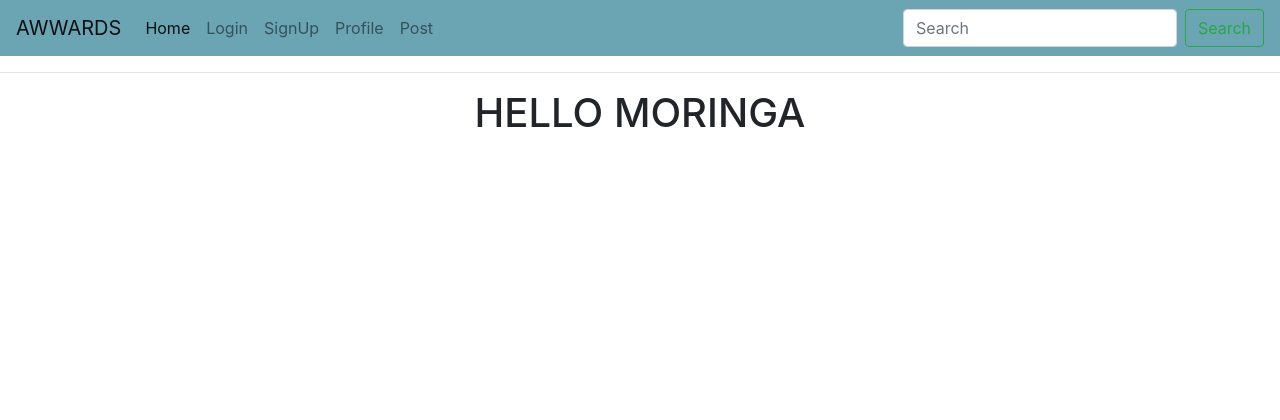
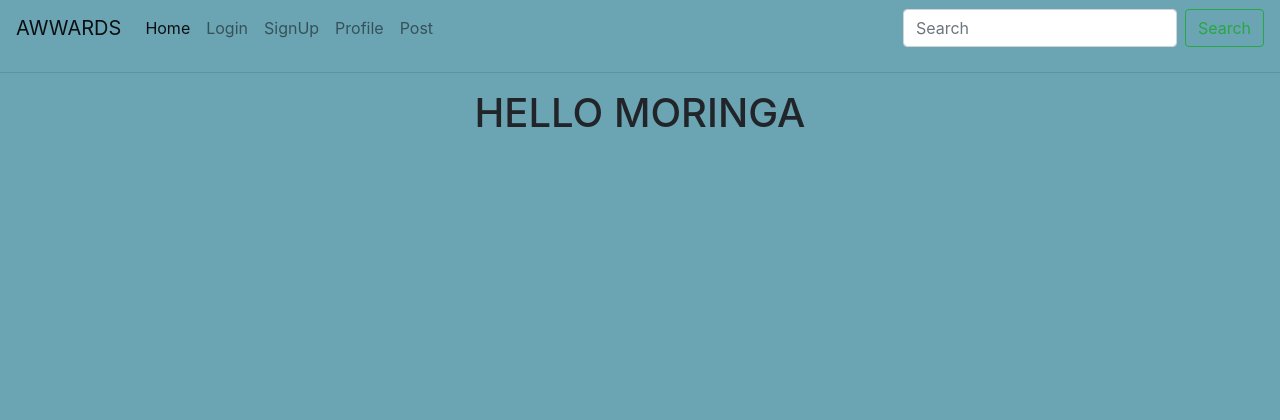
Before and after one commit to JosephKinyua/Awwards, a Django app: page / in a window 1280 px wide. Shown: the top 420 px of the page. Run offline with Django 3.2, Linux system fonts and the light colour scheme; some libraries are stand-ins or nearby versions.

Commit message:
styling of the body

```diff
--- a/portfolios/static/css/style.css
+++ b/portfolios/static/css/style.css
@@ -44,3 +44,7 @@
     -o-border-radius: 18px;
     justify-content: center;
 }
+
+body {
+    background-color: rgb(107, 164, 179);
+}
```
